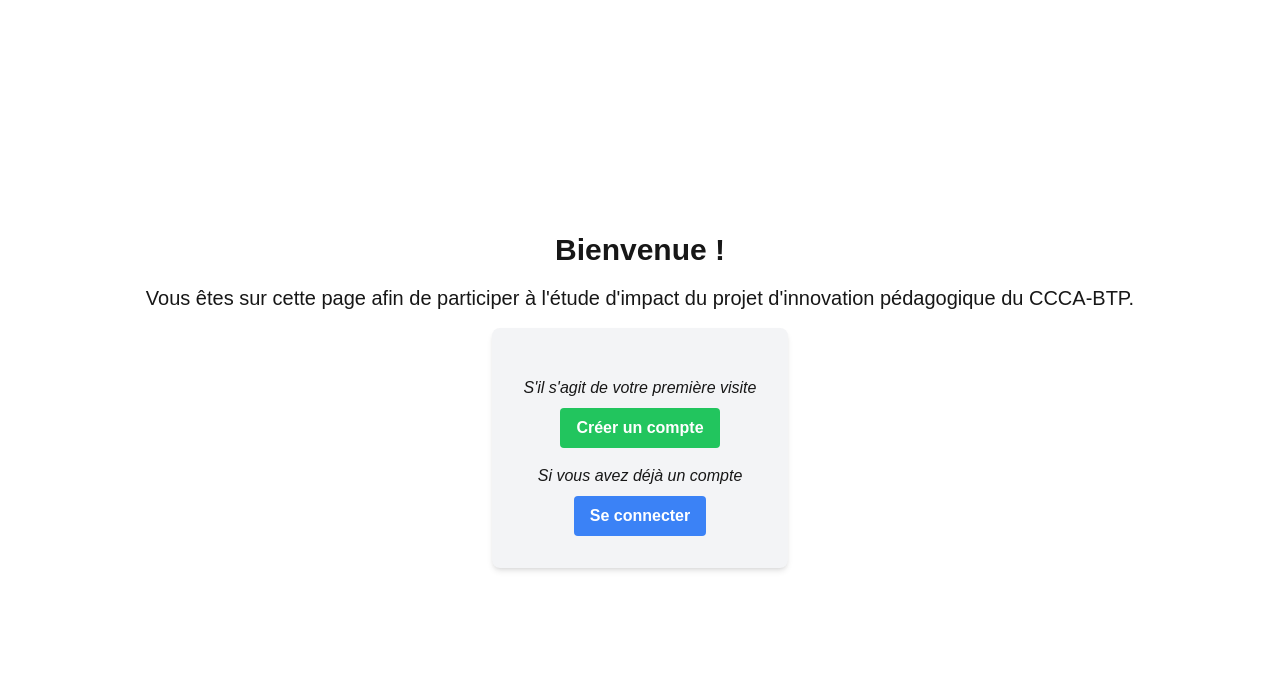
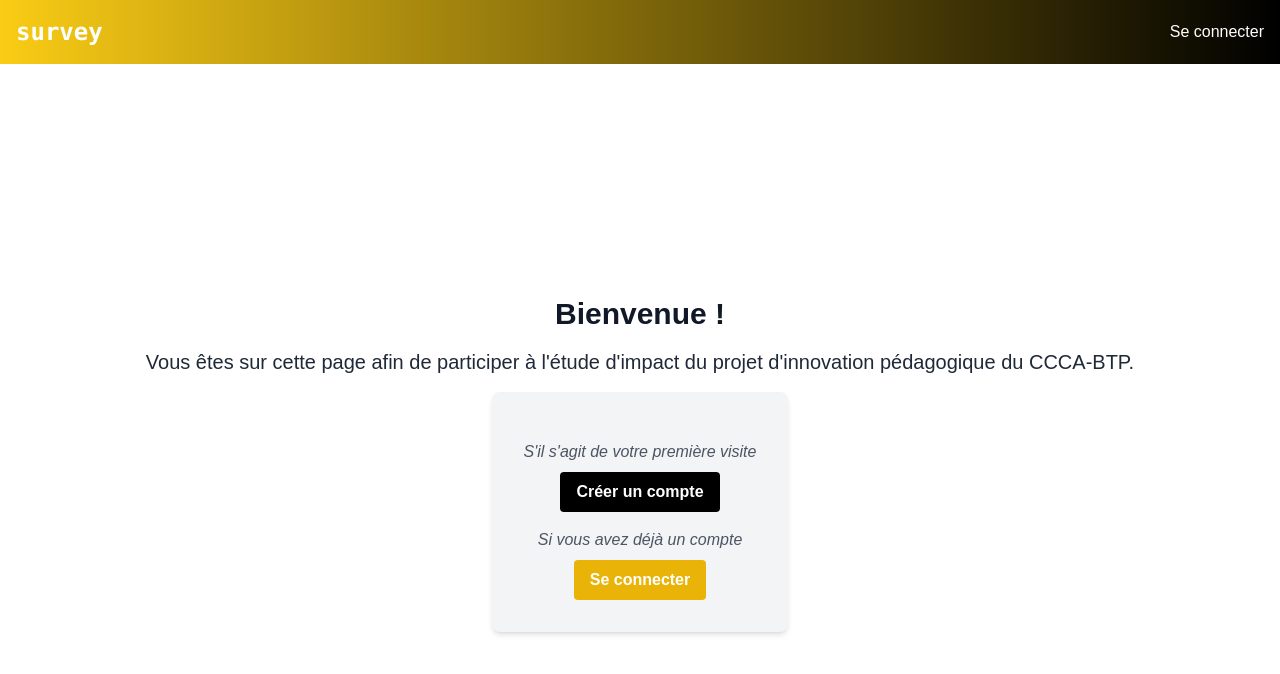
Before and after one commit to alexbeauss/survey-app, a Next.js app: page /login in a window 1280 px wide. Shown: the top 674 px of the page. Built offline with nearby package versions, Linux system fonts and the light colour scheme; no server answers.

Commit message:
login page

```diff
--- a/src/app/components/Navbar.tsx
+++ b/src/app/components/Navbar.tsx
@@ -23,14 +23,6 @@ export default function Navbar({ user }: NavbarProps) {
     return null; // Ne pas rendre le contenu tant que le composant n'est pas monté
   }
 
-  // Si l'utilisateur n'est pas disponible, ne pas rendre la navbar
-  if (!user) {
-    return null; // Ou un message d'erreur ou un chargement
-  }
-
-  // Assurez-vous que user.picture a une valeur par défaut
-  const profilePicture = user.picture || '/default-avatar.png';
-
   return (
     <nav className="bg-gradient-to-r from-yellow-400 to-black dark:from-yellow-500 dark:to-black p-4">
       <div className="w-full mx-auto flex justify-between items-center">
@@ -38,10 +30,12 @@ export default function Navbar({ user }: NavbarProps) {
           survey
         </Link>
         <div className="flex items-center">
+          {user ? (
+            <>
               <div className="flex items-center ml-6 mr-6 relative">
                 <button onClick={() => setIsProfileModalOpen(!isProfileModalOpen)} className="flex items-center">
                   <Image
-                src={profilePicture}
+                    src={user.picture || '/default-avatar.png'}
                     alt="Profile"
                     width={32}
                     height={32}
@@ -50,10 +44,16 @@ export default function Navbar({ user }: NavbarProps) {
                 </button>
               </div>
               <LogoutButton />
+            </>
+          ) : (
+            <Link href="/api/auth/login" className="text-white hover:text-yellow-200 transition-colors">
+              Se connecter
+            </Link>
+          )}
         </div>
       </div>
 
-      {isProfileModalOpen && (
+      {isProfileModalOpen && user && (
         <div className="fixed inset-0 bg-black bg-opacity-50 flex justify-center items-center z-50">
           <div className="bg-white dark:bg-gray-800 text-black dark:text-white p-8 rounded-lg max-w-2xl w-full max-h-[90vh] overflow-y-auto relative">
             <button
@@ -61,7 +61,7 @@ export default function Navbar({ user }: NavbarProps) {
               className="absolute top-4 right-4 text-gray-600 dark:text-gray-400 hover:text-gray-800 dark:hover:text-gray-200 cursor-pointer text-3xl"
               aria-label="Fermer la modale"
             >
-              &times; {/* Icône de fermeture */}
+              &times;
             </button>
             <DynamicProfilePage user={user} />
           </div>
--- a/src/app/login/page.tsx
+++ b/src/app/login/page.tsx
@@ -15,15 +15,17 @@ export default async function LoginPage() {
     <div>
       <Navbar user={user} />
       <div className="flex flex-col items-center justify-center h-screen space-y-4">
-        <h1 className="text-3xl font-bold">Bienvenue !</h1>
-        <h2 className="text-xl">Vous êtes sur cette page afin de participer à l&apos;étude d&apos;impact du projet d&apos;innovation pédagogique du CCCA-BTP.</h2>
-        <div className="bg-gray-100 p-8 rounded-lg shadow-md flex flex-col items-center text-center">
-          <p className="mt-4 italic">S&apos;il s&apos;agit de votre première visite</p>
-          <a href="/api/auth/signup" className="bg-green-500 hover:bg-green-700 text-white font-bold py-2 px-4 rounded mt-2">
+        <h1 className="text-3xl font-bold text-gray-900 dark:text-white">Bienvenue !</h1>
+        <h2 className="text-xl text-gray-800 dark:text-gray-200">
+          Vous êtes sur cette page afin de participer à l&apos;étude d&apos;impact du projet d&apos;innovation pédagogique du CCCA-BTP.
+        </h2>
+        <div className="bg-gray-100 dark:bg-gray-800 p-8 rounded-lg shadow-md flex flex-col items-center text-center">
+          <p className="mt-4 italic text-gray-600 dark:text-gray-400">S&apos;il s&apos;agit de votre première visite</p>
+          <a href="/api/auth/signup" className="bg-black dark:bg-green-600 dark:hover:bg-green-800 text-white font-bold py-2 px-4 rounded mt-2 transition duration-200">
             Créer un compte
           </a>
-          <p className="mt-4 italic">Si vous avez déjà un compte</p>
-          <a href="/api/auth/login" className="bg-blue-500 hover:bg-blue-700 text-white font-bold py-2 px-4 rounded mt-2">
+          <p className="mt-4 italic text-gray-600 dark:text-gray-400">Si vous avez déjà un compte</p>
+          <a href="/api/auth/login" className="bg-yellow-500 dark:bg-blue-600 dark:hover:bg-blue-800 text-white font-bold py-2 px-4 rounded mt-2 transition duration-200">
             Se connecter
           </a>
         </div>
```
Lines whose indentation alone changed are shown as unchanged.
